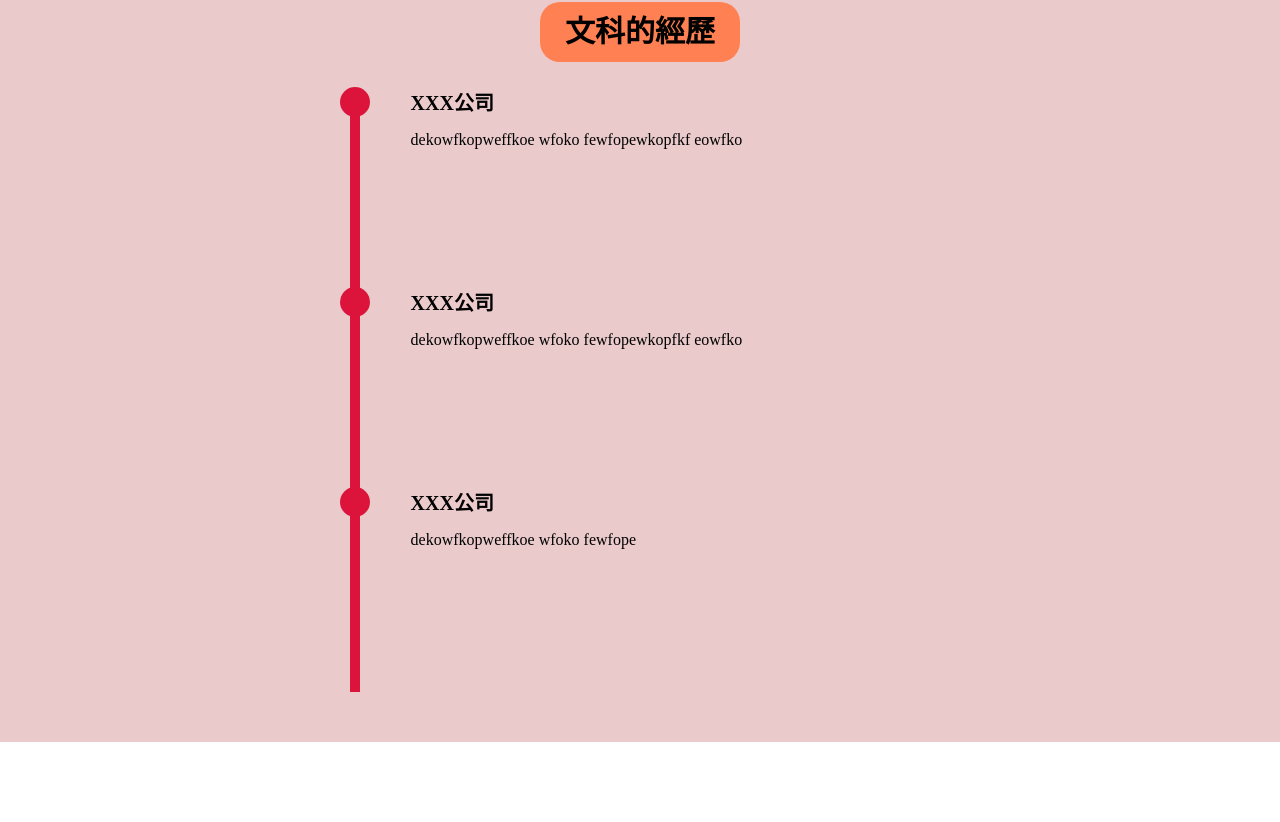
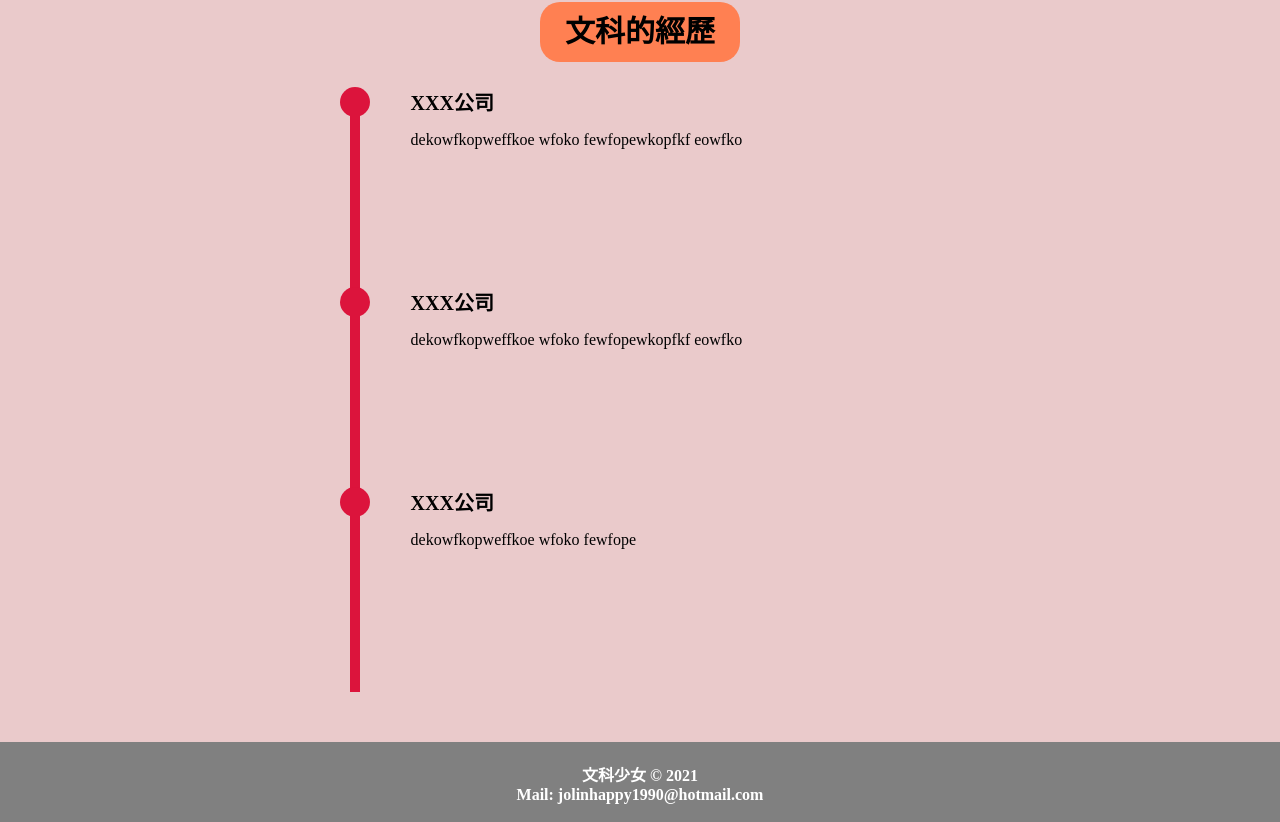
Before and after one commit to jolinhappy/my-profile, a Vue app: page /#/ in a window 1280 px wide. Shown: the part 3009-3831 px from the top of the page. Before the commit the page ends 3751 px from the top, so only its background shows below. Built offline with nearby package versions, Linux system fonts and the light colour scheme.

Commit message:
add footer

```diff
--- a/src/views/Home.vue
+++ b/src/views/Home.vue
@@ -175,6 +175,11 @@
           </div>
         </div>
       </div>
+    </div>
+    <!-- footer -->
+    <div class="footer">
+      <div class="copyright-text">文科少女 &copy; 2021</div>
+      <div class="contact">Mail: jolinhappy1990@hotmail.com</div>
     </div>
   </div>
 </template>
@@ -459,6 +464,18 @@ export default class Home extends Vue {}
       }
     }
   }
+  .footer {
+    height: 80px;
+    background: gray;
+    display: flex;
+    flex-direction: column;
+    font-weight: bold;
+    color: white;
+    text-align: center;
+    .copyright-text {
+      margin-top: 20px;
+    }
+  }
 }
 
 @media screen and (min-width: 675px) {
```
